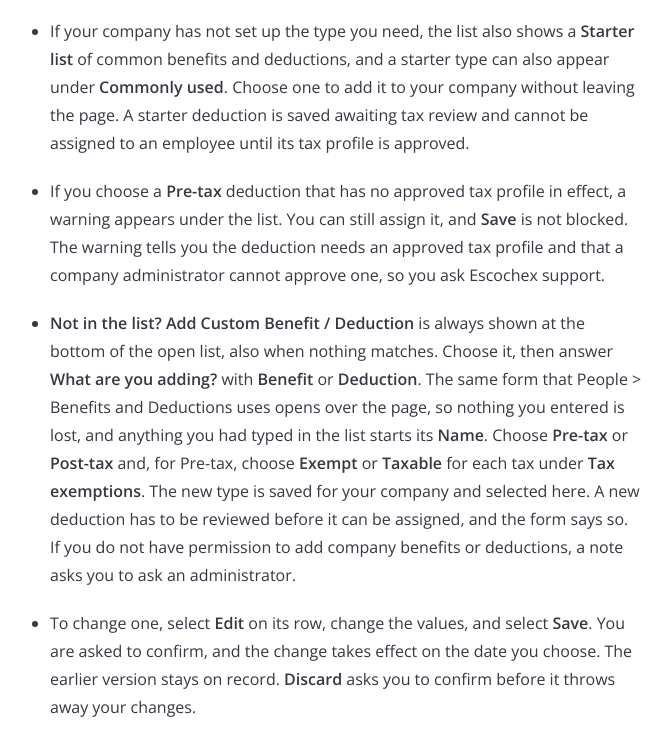
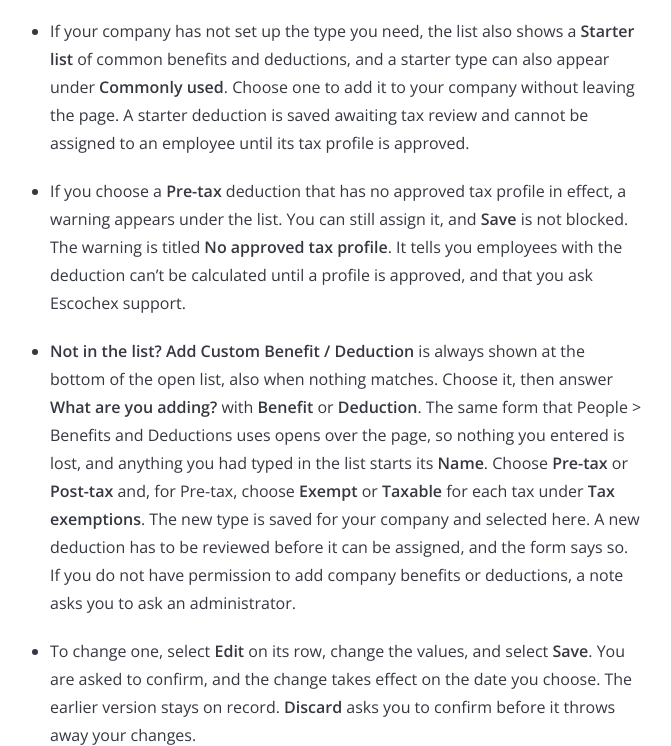
Before and after one commit to Escochecks/epn-website, a plain HTML site: page guide/manage-employees/add-an-employee/index.html in a window 1280 px wide. Shown: the part 11254-12000 px from the top of the page, without its empty margins (314-985 px from the left). Drawn offline with Linux system fonts and the light colour scheme.

Commit message:
Publish website from Escochecks/EscochexPayrollNext@5b543ac

```diff
--- a/guide/manage-employees/add-an-employee/index.html
+++ b/guide/manage-employees/add-an-employee/index.html
@@ -331,8 +331,8 @@ page. A starter deduction is saved awaiting tax review and cannot be assigned to
 </li>
 <li>
 <p>If you choose a <strong>Pre-tax</strong> deduction that has no approved tax profile in effect, a warning appears under the list. You can still
-assign it, and <strong>Save</strong> is not blocked. The warning tells you the deduction needs an approved tax profile and that a company
-administrator cannot approve one, so you ask Escochex support.</p>
+assign it, and <strong>Save</strong> is not blocked. The warning is titled <strong>No approved tax profile</strong>. It tells you employees with the deduction can’t be calculated until a profile is approved,
+and that you ask Escochex support.</p>
 </li>
 <li>
 <p><strong>Not in the list? Add Custom Benefit / Deduction</strong> is always shown at the bottom of the open list, also when nothing
--- a/pagefind/pagefind-entry.json
+++ b/pagefind/pagefind-entry.json
@@ -1 +1 @@
-{"version":"1.5.2","languages":{"en":{"hash":"en_c94e43aaf3","wasm":"en","page_count":20}},"include_characters":["_","‿","⁀","⁔","︳","︴","﹍","﹎","﹏","＿"]}
+{"version":"1.5.2","languages":{"en":{"hash":"en_479f512d64","wasm":"en","page_count":20}},"include_characters":["_","‿","⁀","⁔","︳","︴","﹍","﹎","﹏","＿"]}
```
Also changed, not shown: 8 other files.
